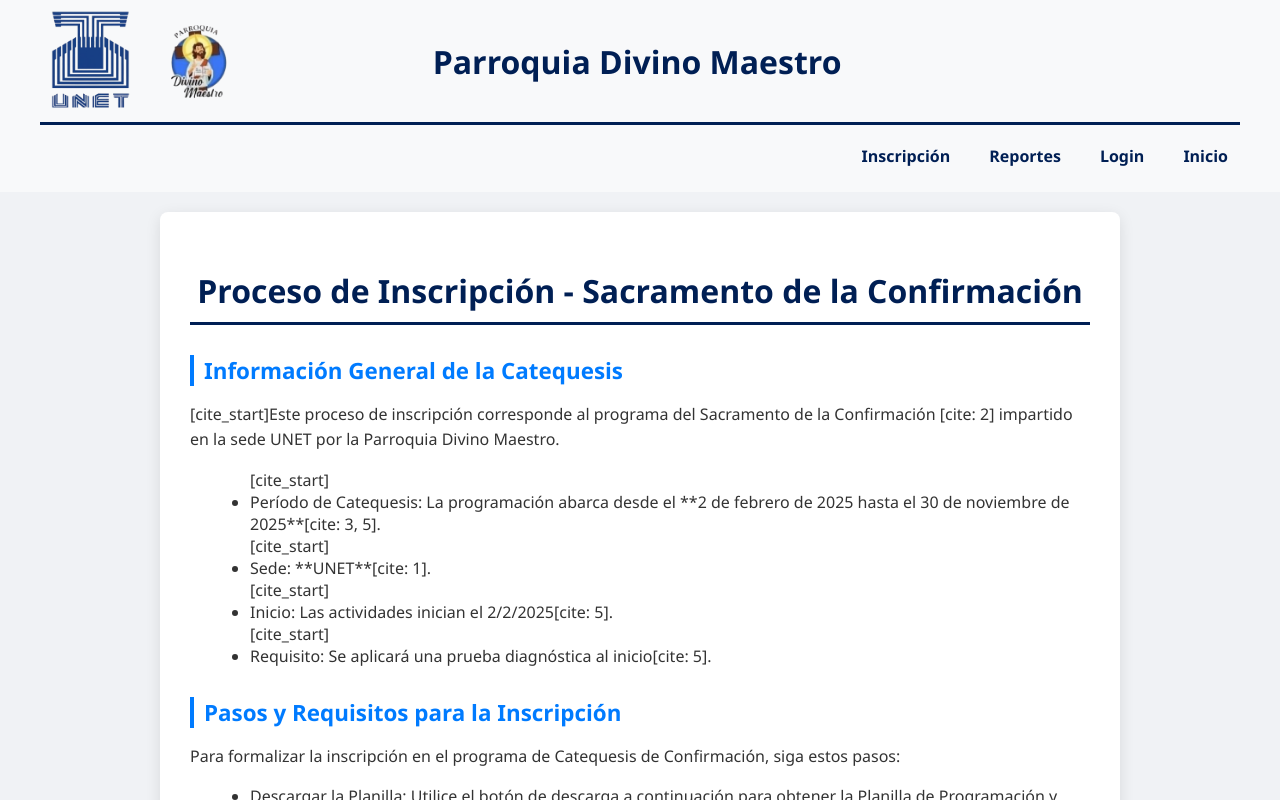
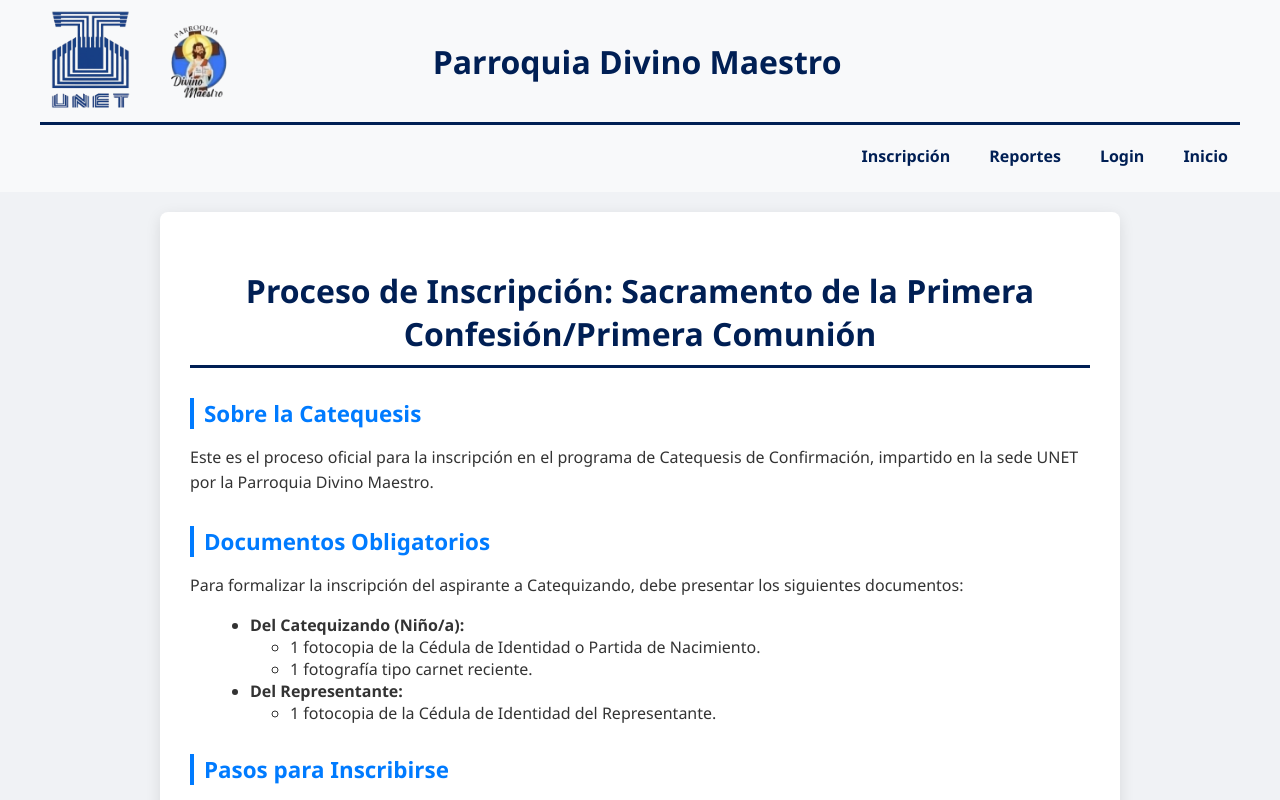
Before and after one commit to kabir02091999/proyecto__tesis, a React (Vite) app in the folder cliente/: page /inscripcion in a window 1280 px wide. Built offline with nearby package versions, Linux system fonts and the light colour scheme.

Commit message:
cambios con insciones inicio

```diff
--- a/cliente/src/pages/inicio/inscricion.jsx
+++ b/cliente/src/pages/inicio/inscricion.jsx
@@ -10,40 +10,56 @@ function Inscricion() {
     <div className="inscricion-page-wrapper">
         <div className="inscricion-content-wrapper">
 
-                    <h2 className="inscricion-header">Proceso de Inscripción - Sacramento de la Confirmación</h2>
+            {/* ENFOQUE: SOLO SACRAMENTO DE LA CONFIRMACIÓN */}
+            <h2 className="inscricion-header">Proceso de Inscripción: Sacramento de la Primera Confesión/Primera Comunión</h2>
 
-                    <h3 className="inscricion-section-title">Información General de la Catequesis</h3>
+            {/* Información General */}
+            <h3 className="inscricion-section-title">Sobre la Catequesis</h3>
             <p className="inscricion-p">
-                        [cite_start]Este proceso de inscripción corresponde al programa del Sacramento de la Confirmación [cite: 2] impartido en la sede UNET por la Parroquia Divino Maestro.
+                Este es el proceso oficial para la inscripción en el programa de Catequesis de Confirmación, impartido en la sede UNET por la Parroquia Divino Maestro.
+            </p>
+
+            {/* Requisitos y Documentos */}
+            <h3 className="inscricion-section-title">Documentos Obligatorios</h3>
+            <p className="inscricion-p">
+                Para formalizar la inscripción del aspirante a Catequizando, debe presentar los siguientes documentos:
             </p>
             <ul className="inscricion-list">
-                        [cite_start]<li>Período de Catequesis: La programación abarca desde el **2 de febrero de 2025 hasta el 30 de noviembre de 2025**[cite: 3, 5].</li>
-                        [cite_start]<li>Sede: **UNET**[cite: 1].</li>
-                        [cite_start]<li>Inicio: Las actividades inician el 2/2/2025[cite: 5].</li>
-                        [cite_start]<li>Requisito: Se aplicará una prueba diagnóstica al inicio[cite: 5].</li>
+                {/* 💡 APLICANDO NEGRITA CON <strong> */}
+                <li><strong>Del Catequizando (Niño/a):</strong>
+                    <ul>
+                        <li>1 fotocopia de la Cédula de Identidad o Partida de Nacimiento.</li>
+                        <li>1 fotografía tipo carnet reciente.</li>
+                    </ul>
+                </li>
+                {/* 💡 APLICANDO NEGRITA CON <strong> */}
+                <li><strong>Del Representante:</strong>
+                    <ul>
+                        <li>1 fotocopia de la Cédula de Identidad del Representante.</li>
+                    </ul>
+                </li>
             </ul>
 
-                    <h3 className="inscricion-section-title">Pasos y Requisitos para la Inscripción</h3>
+            {/* Pasos de Inscripción */}
+            <h3 className="inscricion-section-title">Pasos para Inscribirse</h3>
             <p className="inscricion-p">
-                        Para formalizar la inscripción en el programa de Catequesis de Confirmación, siga estos pasos:
+                Siga estos tres pasos para completar el registro y la formalización en la oficina:
             </p>
             <ol className="inscricion-list">
-                        <li>Descargar la Planilla: Utilice el botón de descarga a continuación para obtener la Planilla de Programación y Pre-Inscripción.</li>
-                        [cite_start]<li>Completar la Información: Rellene la planilla con los datos solicitados (incluyendo la sección y los datos del Catequista responsable [cite: 6, 7]).</li>
-                        <li>Entrega: Consigne la planilla en la oficina parroquial para la formalización antes del inicio de las actividades.</li>
+                <li>Descargue la Planilla: Use el botón de abajo para obtener la planilla de pre-inscripción oficial.</li>
+                <li>Complete y Firme: Llene todos los datos solicitados en la planilla.</li>
+                <li>Consigne: Entregue la planilla llena, junto con todos los documentos requeridos, en la oficina parroquial antes de iniciar las actividades.</li>
             </ol>
 
-                    <h3 className="inscricion-section-title">Descarga de Planilla de Programación (PDF)</h3>
-                    <p className="inscricion-p">
-                        Este documento es la planilla oficial que debe llenar y entregar para la inscripción.
-                    </p>
+            {/* Descarga */}
+            <h3 className="inscricion-section-title">Descarga la Planilla (PDF)</h3>
 
             <a
                 href="/path/to/tu_planilla_confirmacion_2025.pdf"
                 download="Planilla_Confirmacion_2025"
                 className="inscricion-download-button"
             >
-                        Descargar Planilla de Inscripción (PDF)
+                Descargar Planilla de Inscripción de Confirmación (PDF)
             </a>
 
         </div>
```
Also changed, not shown: cliente/src/pages/financiero/financiero.jsx (+0 -19 lines). Lines whose indentation alone changed are shown as unchanged.
